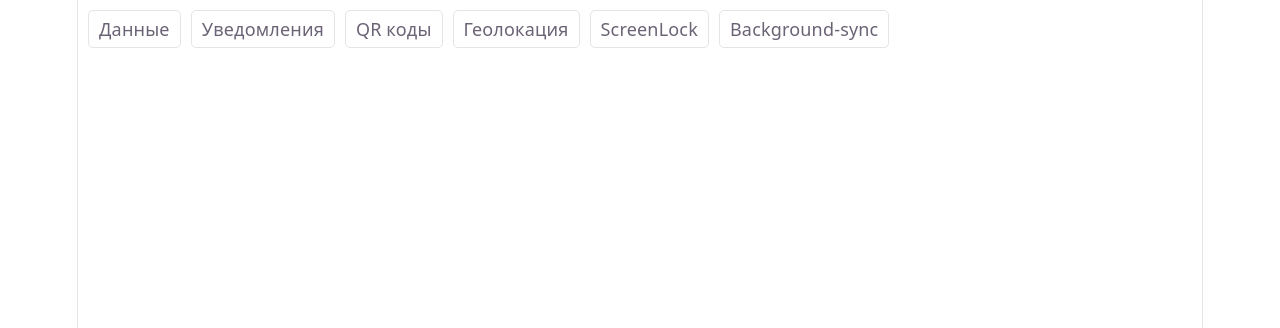
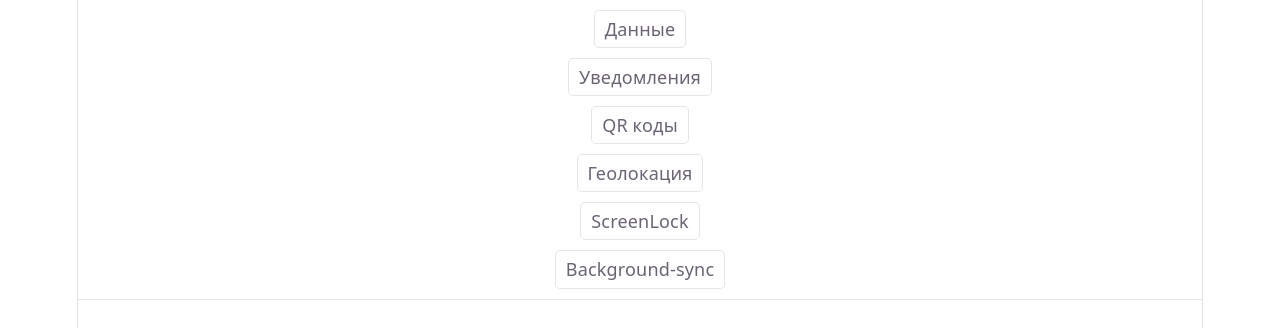
Before and after one commit to Onfire22/pwa-app-v2, a React (Vite) app: page / in a window 1280 px wide. Shown: the top 328 px of the page. Built offline with nearby package versions, Linux system fonts and the light colour scheme.

Commit message:
fix styles

```diff
--- a/src/components/header/header-view/styles.css
+++ b/src/components/header/header-view/styles.css
@@ -1,10 +1,12 @@
 .header {
 	padding: 10px;
+	border-bottom: 1px solid var(--border);
 }
 
 .header__menu {
 	display: flex;
 	align-items: center;
+	flex-direction: column;
 	gap: 10px;
 }
 
```
